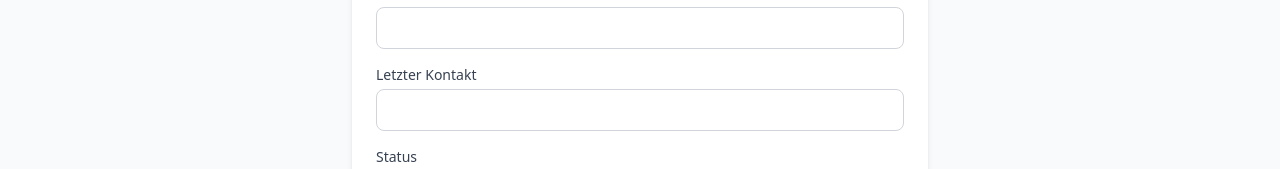
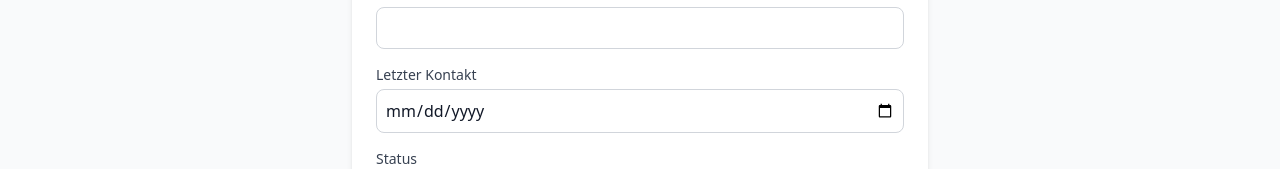
Before and after one commit to DamianToromanovic/CRM, a React (Vite) app in the folder crm-timetracker-app/: page /contacts/contact-form in a window 1280 px wide. Shown: the part 434-603 px from the top of the page. Built offline with nearby package versions, Linux system fonts and the light colour scheme.

Commit message:
contactlist redcuer update case gefixt

```diff
--- a/crm-timetracker-app/src/components/ContactForm.jsx
+++ b/crm-timetracker-app/src/components/ContactForm.jsx
@@ -23,7 +23,6 @@
         { label: "E-Mail", name: "email", type: "email" },
         { label: "Telefonnummer", name: "phone", type: "tel" },
         { label: "Firma", name: "company", type: "text" },
-        { label: "Letzter Kontakt", name: "lastContact", type: "text" },
       ].map(({ label, name, type }) => (
         <div key={name} className="space-y-1">
           <label
@@ -41,6 +40,21 @@
           />
         </div>
       ))}
+      <div className="space-y-1">
+        <label
+          htmlFor="lastContact"
+          className="block text-sm font-medium text-gray-700 dark:text-gray-200"
+        >
+          Letzter Kontakt
+        </label>
+        <input
+          type="date"
+          className="w-full border border-gray-300 dark:border-gray-600 rounded-lg p-2 bg-white dark:bg-gray-700 text-gray-900 dark:text-white focus:outline-none focus:ring-2 focus:ring-blue-400"
+          name="lastContact"
+          value={contactState.lastContact || ""}
+          onChange={handleInput}
+        />
+      </div>
 
       <div className="space-y-1">
         <label
--- a/crm-timetracker-app/src/components/ContactList.jsx
+++ b/crm-timetracker-app/src/components/ContactList.jsx
@@ -2,9 +2,9 @@
 import { useNavigate } from "react-router-dom";
 import { useContactList } from "../context/ContactContext";
 
-export default function ContactList({ dispatchContact }) {
+export default function ContactList({ contactList }) {
   const navigate = useNavigate();
-  const { contactList, dispatchContactList } = useContactList();
+  const { dispatchContactList } = useContactList();
 
   return (
     <section className="max-w-4xl mx-auto mt-6 space-y-4">
@@ -30,11 +30,10 @@
             <div className="text-sm text-gray-500 dark:text-gray-400">
               Erstellt: {new Date(contact.createdAt).toLocaleDateString()}
             </div>
-            {contact.lastContacted && (
-              <div className="text-sm text-gray-500 dark:text-gray-400">
-                Letzter Kontakt: {contact.lastContacted}
-              </div>
-            )}
+
+            <div className="text-sm text-gray-500 dark:text-gray-400">
+              Letzter Kontakt: {contact.lastContact}
+            </div>
           </div>
 
           <div className="flex gap-2 justify-end sm:flex-col">
--- a/crm-timetracker-app/src/pages/CreateContactPage.jsx
+++ b/crm-timetracker-app/src/pages/CreateContactPage.jsx
@@ -26,6 +26,7 @@
         ? kontaktZumBearbeiten.createdAt
         : new Date().toISOString(),
     };
+    console.log(kontaktZumBearbeiten);
 
     dispatchContactList({
       type: kontaktZumBearbeiten ? "UPDATE" : "ADD",
--- a/crm-timetracker-app/src/reducers/contactListReducer.js
+++ b/crm-timetracker-app/src/reducers/contactListReducer.js
@@ -7,9 +7,10 @@
     case "DELETE":
       return state.filter((contact) => contact.id !== action.payload.id);
     case "UPDATE":
-      return state.filter((c) =>
+      return state.map((c) =>
         c.id === action.payload.id ? action.payload : c
       );
+
     case "TOGGLE_ISFAVORITE":
       return state.map((contact) =>
         contact.id === action.payload
```
